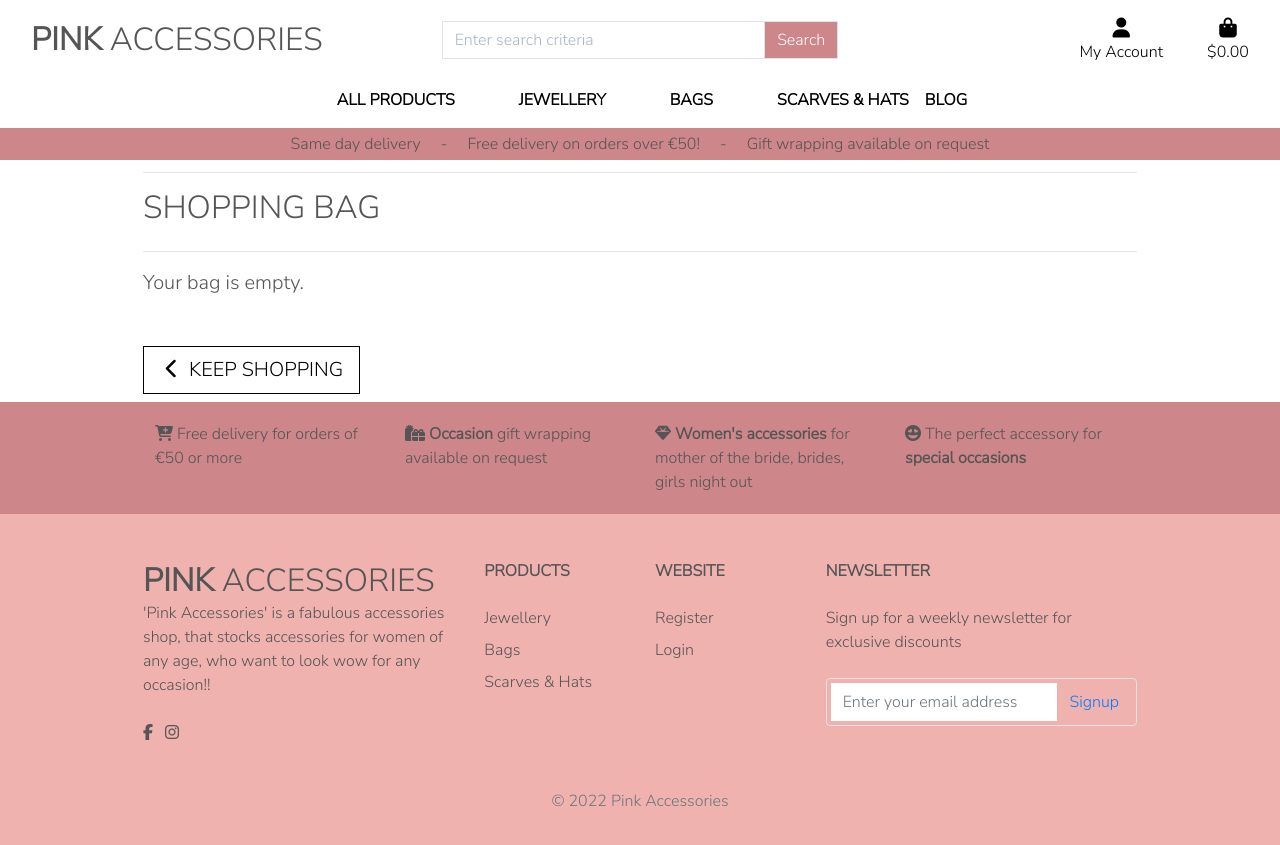
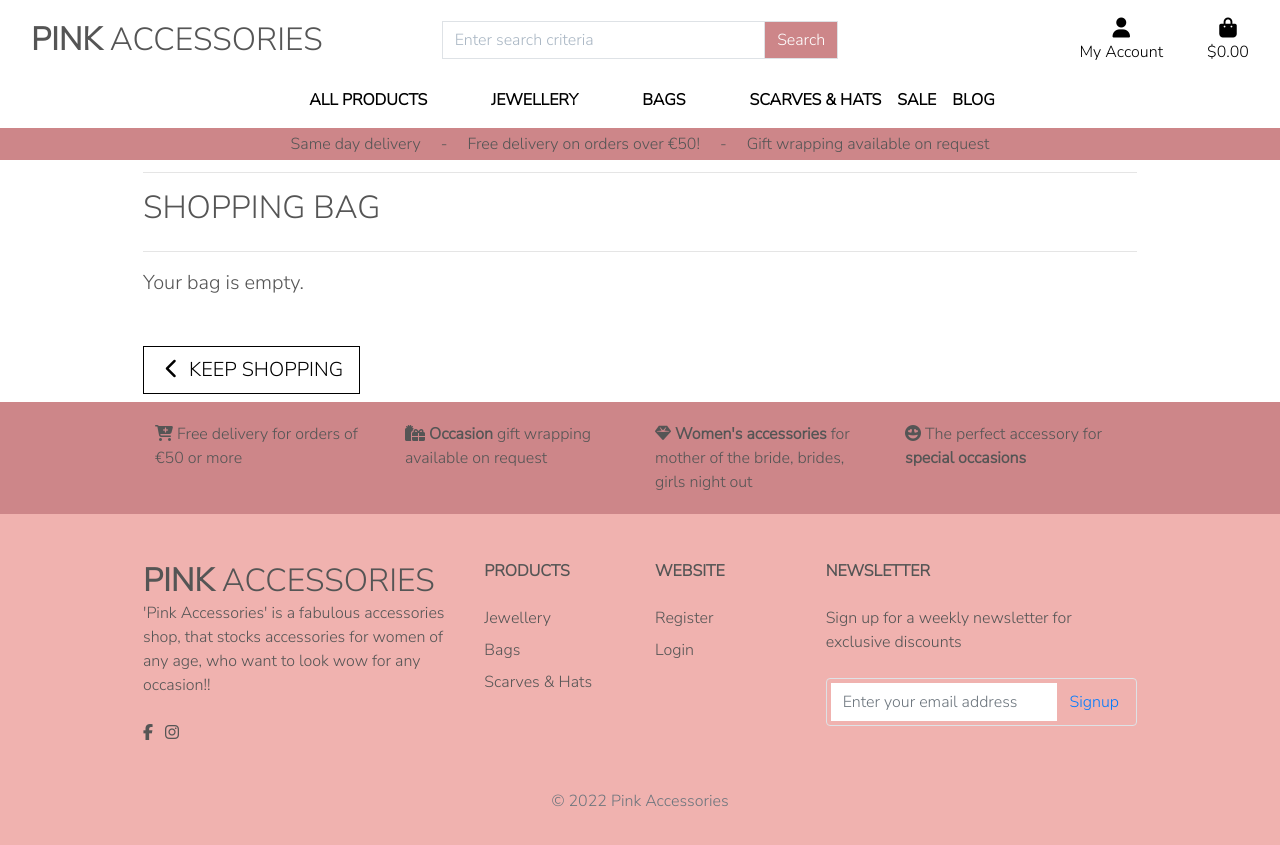
Before and after one commit to Aoibhinn/CI-MS5-PinkAccessories, a Django app: page /bag/ in a window 1280 px wide. Run offline with Django 3.2, Linux system fonts and the light colour scheme; some libraries are stand-ins or nearby versions.

Commit message:
Fix pagination error and add link to sale on main nav

```diff
--- a/products/views.py
+++ b/products/views.py
@@ -8,6 +8,7 @@ from django.db.models import Q
 from django.db.models.functions import Lower
 
 # Internal:
+from util.util import setup_pagination
 from .models import Product, Category
 from .forms import ProductForm
 # ~~~~~~~~~~~~~~~~~~~~~~~~~~~~~~~~~~~~~~~~~~~~~~~~~~~~~~~~~~~~~~~~~~~~~~~~~~~~~
--- a/templates/includes/main-nav.html
+++ b/templates/includes/main-nav.html
@@ -52,6 +52,11 @@
             </div>
         </li>
         <li class="nav-item">
+            <a class="logo-font font-weight-bold nav-link text-black" href="{% url 'sale_items' %}" id="sale_items" aria-haspopup="true" aria-expanded="false">
+                SALE
+            </a>
+        </li>
+        <li class="nav-item">
             <a class="logo-font font-weight-bold nav-link text-black" href="{% url 'blog_items' %}" id="blog_items" aria-haspopup="true" aria-expanded="false">
                 Blog
             </a>
```
